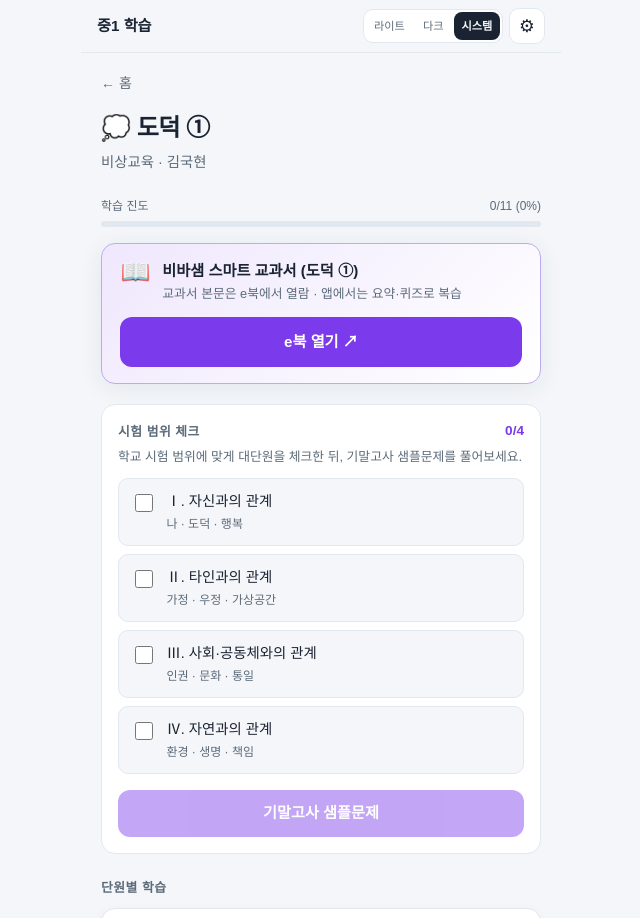
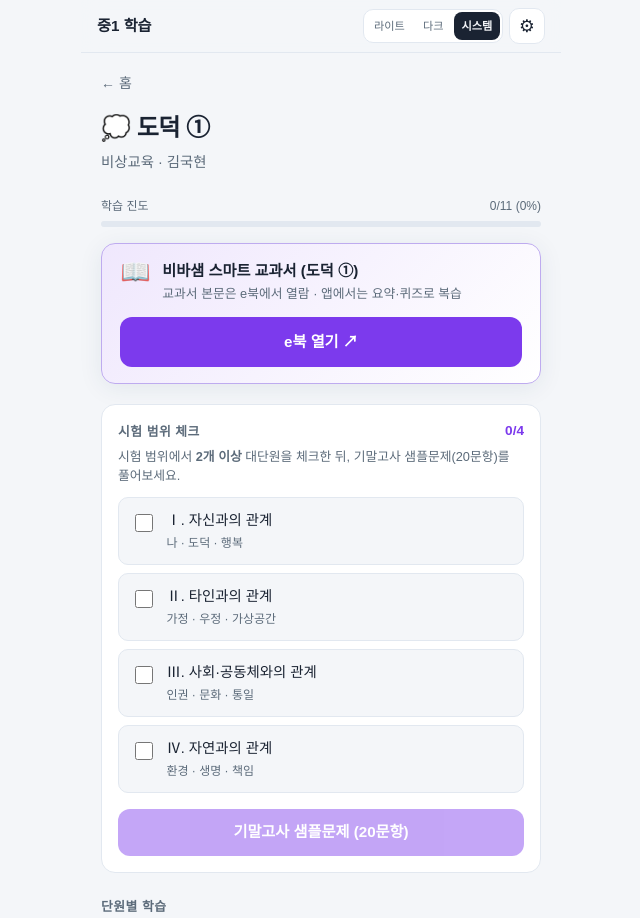
Before and after one commit to gnsanta-cloud/Learning_App, a React (Vite) app: page /subject/ethics in a window 1280 px wide. Shown: the top 918 px of the page, without its empty margins (319-959 px from the left). Built offline with nearby package versions, Linux system fonts and the light colour scheme.

Commit message:
Require two exam units and always generate 20 sample questions.
Co-authored-by: Cursor <cursoragent@cursor.com>

```diff
--- a/src/components/ExamChecklist.tsx
+++ b/src/components/ExamChecklist.tsx
@@ -1,6 +1,7 @@
 import { useNavigate } from "react-router-dom";
 import type { ExamScopeItem } from "../types";
 import { useExamChecklist } from "../hooks/useExamChecklist";
+import { MIN_EXAM_UNITS } from "../lib/sampleExam";
 
 type Props = {
   subjectId: string;
@@ -18,8 +19,10 @@ export function ExamChecklist({ subjectId, items, color }: Props) {
     .filter((item) => isChecked(item.id))
     .map((item) => item.unitId);
 
+  const canStartSampleExam = checkedUnitIds.length >= MIN_EXAM_UNITS;
+
   const handleSampleExam = () => {
-    if (checkedUnitIds.length === 0) return;
+    if (!canStartSampleExam) return;
     const params = new URLSearchParams({
       units: checkedUnitIds.join(","),
     });
@@ -41,8 +44,8 @@ export function ExamChecklist({ subjectId, items, color }: Props) {
         </span>
       </div>
       <p className="exam-hint">
-        학교 시험 범위에 맞게 대단원을 체크한 뒤, 기말고사 샘플문제를
-        풀어보세요.
+        시험 범위에서 <strong>2개 이상</strong> 대단원을 체크한 뒤, 기말고사
+        샘플문제(20문항)를 풀어보세요.
       </p>
       <ul className="exam-list">
         {items.map((item) => {
@@ -69,13 +72,14 @@ export function ExamChecklist({ subjectId, items, color }: Props) {
       <button
         type="button"
         className="btn btn-primary exam-sample-btn"
-        disabled={checkedUnitIds.length === 0}
+        disabled={!canStartSampleExam}
         onClick={handleSampleExam}
       >
-        기말고사 샘플문제
+        기말고사 샘플문제 (20문항)
         {checkedUnitIds.length > 0 && (
           <span className="exam-sample-btn-meta">
             {checkedUnitIds.length}개 대단원
+            {!canStartSampleExam && " · 2개 이상 필요"}
           </span>
         )}
       </button>
--- a/src/lib/sampleExam.ts
+++ b/src/lib/sampleExam.ts
@@ -1,4 +1,7 @@
 import type { Quiz, Subject } from "../types";
+
+export const MIN_EXAM_UNITS = 2;
+export const SAMPLE_EXAM_QUESTION_COUNT = 20;
 
 export type SampleExamItem = {
   examIndex: number;
@@ -17,21 +20,18 @@ function shuffle<T>(items: T[]): T[] {
   return arr;
 }
 
-/** 체크된 대단원에서 기말고사용 샘플 문항을 추출합니다. */
+/** 체크된 대단원에서 기말고사용 샘플 문항 20개를 추출합니다. */
 export function buildSampleExam(
   subject: Subject,
   unitIds: string[],
-  perUnit = 4,
-  maxTotal = 24
+  questionCount = SAMPLE_EXAM_QUESTION_COUNT
 ): SampleExamItem[] {
-  const picked: SampleExamItem[] = [];
-  let examIndex = 0;
+  const pool: Omit<SampleExamItem, "examIndex">[] = [];
 
   for (const unitId of unitIds) {
     const unit = subject.units.find((u) => u.id === unitId);
     if (!unit) continue;
 
-    const pool: Omit<SampleExamItem, "examIndex">[] = [];
     for (const lesson of unit.lessons) {
       for (const quiz of lesson.quizzes) {
         pool.push({
@@ -42,11 +42,17 @@ export function buildSampleExam(
         });
       }
     }
-
-    for (const item of shuffle(pool).slice(0, perUnit)) {
-      picked.push({ ...item, examIndex: examIndex++ });
-    }
   }
 
-  return shuffle(picked).slice(0, maxTotal);
+  if (pool.length === 0) return [];
+
+  const shuffled = shuffle(pool);
+  const picked: SampleExamItem[] = [];
+
+  for (let i = 0; i < questionCount; i++) {
+    const item = shuffled[i % shuffled.length];
+    picked.push({ ...item, examIndex: i });
+  }
+
+  return shuffle(picked).map((item, index) => ({ ...item, examIndex: index }));
 }
--- a/src/pages/SampleExamPage.tsx
+++ b/src/pages/SampleExamPage.tsx
@@ -1,6 +1,6 @@
 import { useMemo, useState } from "react";
 import { Link, useParams, useSearchParams } from "react-router-dom";
-import { buildSampleExam } from "../lib/sampleExam";
+import { buildSampleExam, MIN_EXAM_UNITS, SAMPLE_EXAM_QUESTION_COUNT } from "../lib/sampleExam";
 import { getExamScope, getSubject } from "../data/subjects";
 
 export function SampleExamPage() {
@@ -44,7 +44,7 @@ export function SampleExamPage() {
     (id) => scopeByUnit.get(id) ?? subject.units.find((u) => u.id === id)?.title ?? id
   );
 
-  if (unitIds.length === 0 || questions.length === 0) {
+  if (unitIds.length < MIN_EXAM_UNITS || questions.length === 0) {
     return (
       <main
         className="page"
@@ -61,8 +61,8 @@ export function SampleExamPage() {
         <div className="sample-exam-empty">
           <h2>기말고사 샘플문제</h2>
           <p>
-            {unitIds.length === 0
-              ? "시험 범위에서 대단원을 하나 이상 체크한 뒤 다시 시도해 주세요."
+            {unitIds.length < MIN_EXAM_UNITS
+              ? "시험 범위에서 대단원을 2개 이상 체크한 뒤 다시 시도해 주세요."
               : "선택한 대단원에서 출제할 문항을 찾지 못했습니다."}
           </p>
           <Link to={subjectPath} className="btn btn-primary">
@@ -158,8 +158,8 @@ export function SampleExamPage() {
           <p className="sample-exam-badge">기말고사 샘플</p>
           <h1>{subject.name}</h1>
           <p className="sample-exam-intro-desc">
-            체크한 대단원에서 뽑은 객관식 {questions.length}문항입니다. 앱
-            퀴즈를 바탕으로 한 연습용 시험지입니다.
+            체크한 대단원에서 뽑은 객관식 {SAMPLE_EXAM_QUESTION_COUNT}문항입니다.
+            앱 퀴즈를 바탕으로 한 연습용 시험지입니다.
           </p>
           <div className="sample-exam-scope-card">
             <h2 className="section-title">시험 범위</h2>
@@ -169,7 +169,9 @@ export function SampleExamPage() {
               ))}
             </ul>
           </div>
-          <p className="sample-exam-meta">총 {questions.length}문항 · 제한 시간 없음</p>
+          <p className="sample-exam-meta">
+            총 {SAMPLE_EXAM_QUESTION_COUNT}문항 · 제한 시간 없음
+          </p>
           <button
             type="button"
             className="btn btn-primary"
```
